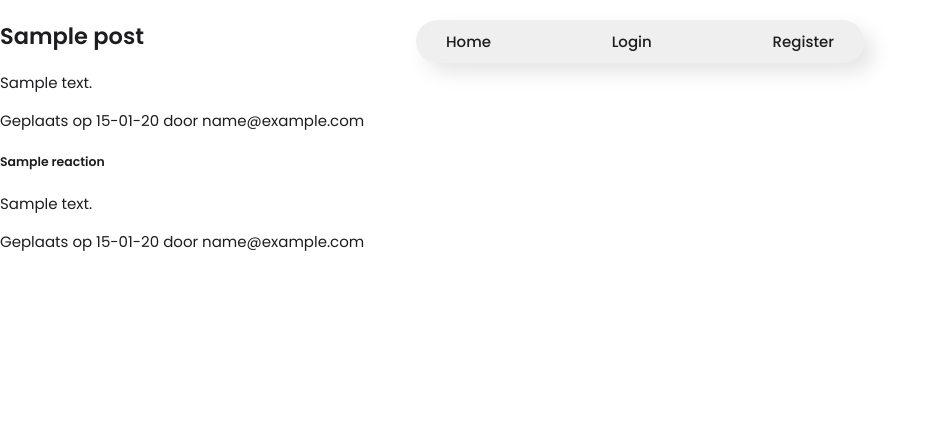
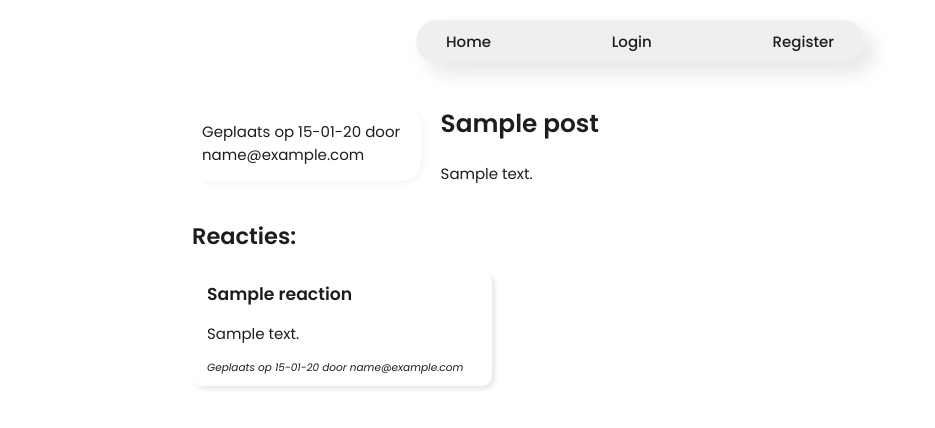
Before and after one commit to Cheff-Jeff/lemone-blog, a PHP site: page /post.php?postID=1 in a window 1280 px wide. Shown: the top 428 px of the page, without its empty margins (0-935 px from the left). Run offline with PHP 8.4, Linux system fonts and the light colour scheme; tables that the repository leaves empty hold one stand-in row (values such as "Sample post"); some libraries are stand-ins or nearby versions.

Commit message:
styling home en post + inladen styling per pagina

```diff
--- a/Templates/Header.php
+++ b/Templates/Header.php
@@ -19,6 +19,9 @@ $userActive = isset($_SESSION['token']);
     <link rel="stylesheet" href="../src/styles/variables.css">
     <link rel="stylesheet" href="../src/styles/header.css">
     <link rel="stylesheet" href="../src/styles/main.css">
+    <?php if (isset($css)) : ?>
+        <link rel="stylesheet" href="../src/styles/<?=$css?>.css">
+    <?php endif; ?>
     <title>Lemone - Blog</title>
 </head>
 <body>
--- a/post.php
+++ b/post.php
@@ -31,26 +31,33 @@ $reactions = $reactionController->getPostReactions($post->id);
 $userController = new UserController();
 $currentUser = $userController->getUserByToken();
 $userHasResponed = false;
+$css = 'post';
 ?>
 
 <?php require_once __DIR__ . "/Templates/Header.php" ?>
-    <article>
-        <h1><?=SanitizeHTML::outputCleanHTML($post->title)?></h1>
+    <section class="main-page">
+        <div class="container">
+            <article class="full-post">
+                <div class="author">
+                    Geplaats op <?= date('d-m-y', strtotime($post->created_at)) ?> door <?=SanitizeHTML::outputCleanHTML($user->email)?>
+                </div>
 
+                <div class="content">
+                    <h1 class="title"><?=SanitizeHTML::outputCleanHTML($post->title)?></h1>
                     <p><?=SanitizeHTML::outputCleanHTML($post->content)?></p>
-
-        <footer>
-            Geplaats op <?= date('d-m-y', strtotime($post->created_at)) ?> door <?=SanitizeHTML::outputCleanHTML($user->email)?>
-        </footer>
+                </div>
             </article>
 
             <?php if ($reactions): ?>
+                <h2>Reacties: </h2>
+
+                <div class="reactions">
                     <?php foreach ($reactions as $reaction): ?>
                         <?php if ($currentUser && $reaction->user->id === $currentUser->id) {$userHasResponed = true;} ?>
                         <div class="reaction">
-                <h5><?= SanitizeHTML::outputCleanHTML($reaction->title) ?></h5>
+                            <h5 class="title"><?= SanitizeHTML::outputCleanHTML($reaction->title) ?></h5>
                             <p><?= SanitizeHTML::outputCleanHTML($reaction->content) ?></p>
-                <span>
+                            <span class="small-text">
                                 Geplaats op <?= date('d-m-y', strtotime($reaction->created_at)) ?> door
                                 <?= SanitizeHTML::outputCleanHTML($reaction->user->email) ?>
                             </span>
@@ -69,6 +76,7 @@ $userHasResponed = false;
                             <?php endif; ?>
                         </div>
                     <?php endforeach; ?>
+                </div>
             <?php endif; ?>
 
             <?php if ($currentUser && !$userHasResponed): ?>
@@ -79,4 +87,6 @@ $userHasResponed = false;
                     <button type="submit">Plaatsen</button>
                 </form>
             <?php endif; ?>
+        </div>
+    </section>
 <?php require_once __DIR__ . "/Templates/Footer.php" ?>
--- a/src/styles/header.css
+++ b/src/styles/header.css
@@ -6,6 +6,7 @@ header.main-header {
   display: flex;
   justify-content: center;
   width: 100%;
+  z-index: 10;
 
   nav {
     width: clamp(350px, 35%, 800px);
--- a/src/styles/main.css
+++ b/src/styles/main.css
@@ -23,3 +23,23 @@ h6 {
   color: var(--primary-color);
   font-weight: 600;
 }
+
+.main-page {
+  margin-top: 75px;
+}
+
+.container {
+  width: clamp(500px, 70%, 1200px);
+  margin: 0 auto;
+}
+
+.heading-big {
+  font-size: 2.5rem;
+  margin-bottom: 20px;
+  margin-top: 15px;
+}
+
+.small-text {
+  font-size: 0.7rem;
+  font-style: italic;
+}
--- /dev/null
+++ b/src/styles/post.css
@@ -0,0 +1,47 @@
+.full-post {
+  margin-top: 105px;
+  display: flex;
+  position: relative;
+  z-index: 1;
+
+  .author {
+    position: sticky;
+    top: 70px;
+    width: clamp(300px, 3%, 900px);
+    box-shadow: 3px 3px 5px #c5c5c529;
+    padding: 15px 10px;
+    margin-right: 20px;
+    height: fit-content;
+    border-radius: 20px;
+  }
+
+  .content {
+    width: clamp(300px, 97%, 1200px);
+
+    .title {
+      font-size: 1.65rem;
+      margin-top: 0;
+      margin-bottom: 20px;
+    }
+  }
+}
+
+.reactions {
+  display: flex;
+  flex-wrap: wrap;
+  gap: 10px;
+
+  .reaction {
+    width: clamp(300px, 30%, 900px);
+    box-shadow: 3px 3px 5px rgba(0, 0, 0, 0.1);
+    padding: 10px 15px;
+    border-radius: 10px;
+    margin-bottom: 20px;
+
+    .title {
+      font-size: 1.15rem;
+      margin-top: 0;
+      margin-bottom: 10px;
+    }
+  }
+}
```
Also changed, not shown: index.php (+9 -5 lines), src/styles/home.css (added, +28 -0 lines). Lines whose indentation alone changed are shown as unchanged.
